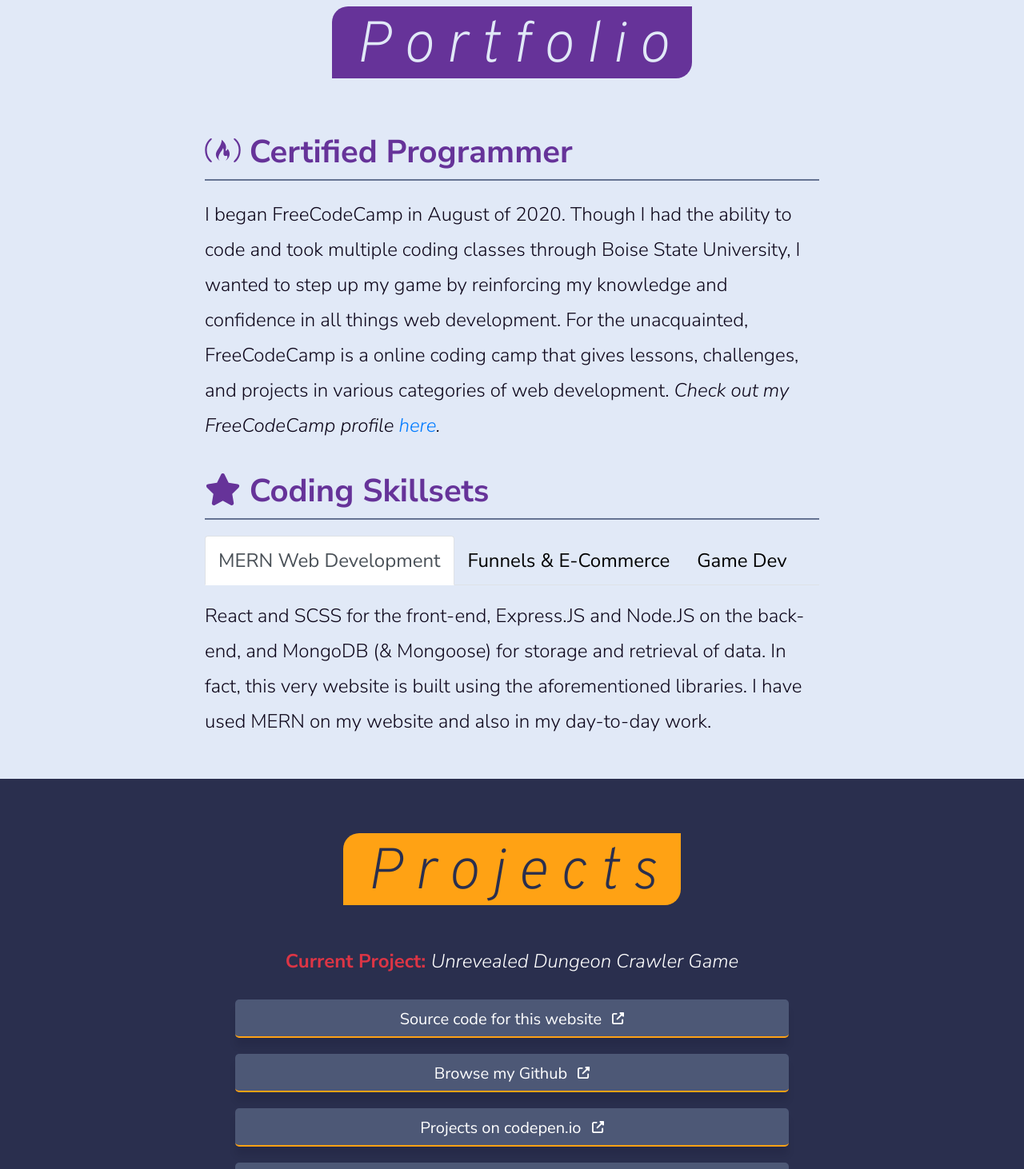
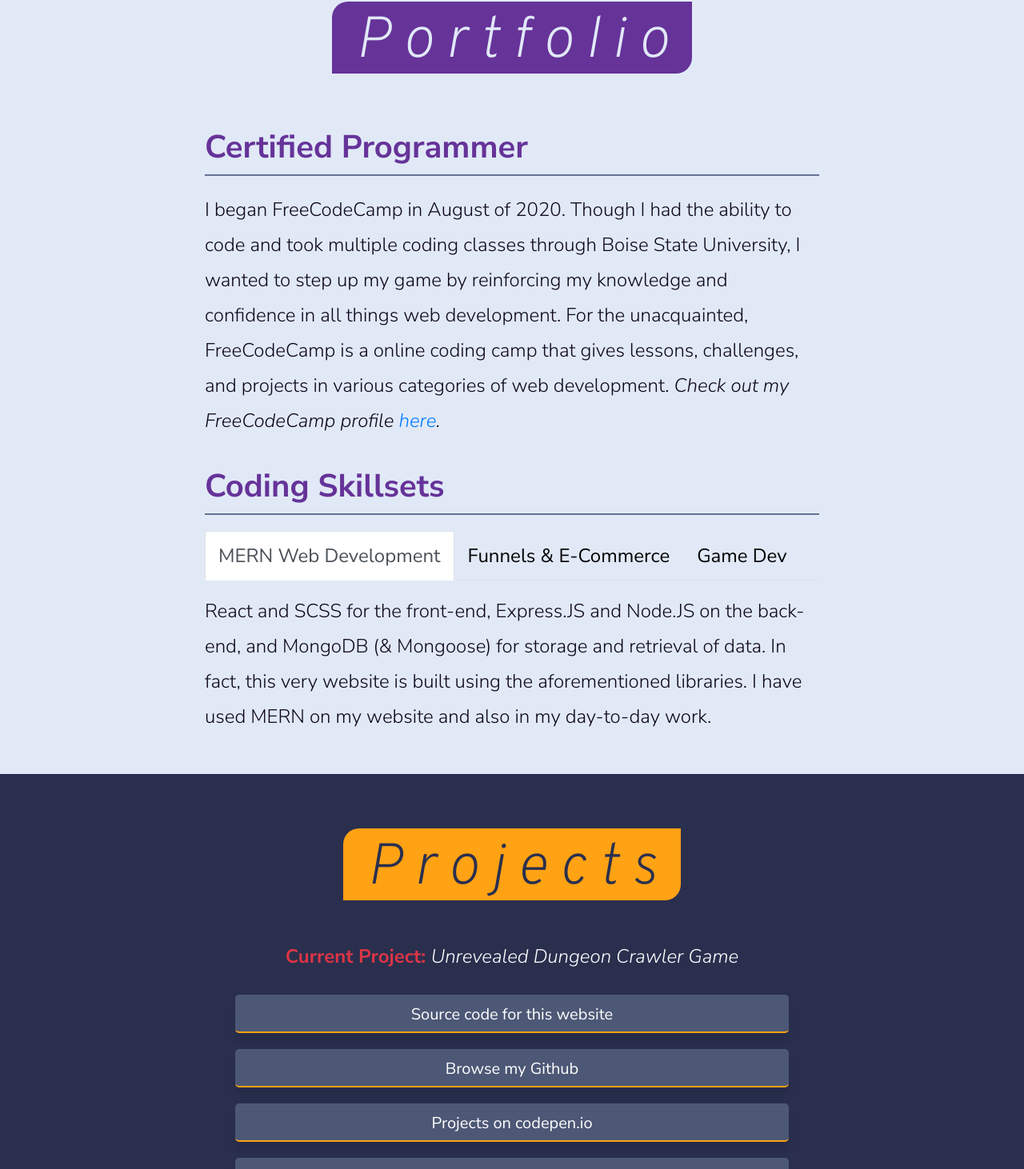
Before and after one commit to toako/toakotech, a Next.js app: page / in a window 1280 px wide. Shown: the part 1101-2563 px from the top of the page at 80% size. Built offline with nearby package versions, Linux system fonts and the light colour scheme.

Commit message:
Removed unnecessary icons

```diff
--- a/components/Navigation.js
+++ b/components/Navigation.js
@@ -28,7 +28,7 @@ export default function Navigation () {
                     <Nav.Link className="nav-btn" href="#s3">Contact</Nav.Link>
                 </Nav>
                 <Nav>
-                    <Nav.Link className="nav-btn" href="https://www.github.com/toako">GitHub <i className="fab fa-github fa-sm"></i></Nav.Link>
+                    <Nav.Link className="nav-btn" href="https://www.github.com/toako">GitHub</Nav.Link>
                 </Nav>
             </Navbar.Collapse>
             </Container>
--- a/components/index/Greeting0.js
+++ b/components/index/Greeting0.js
@@ -18,7 +18,7 @@ class Greeting0 extends React.Component {
                 <Row id="s0-header">
                     <Col>
                         <p id="s0-name">William <br/> Burciaga <br/> Kellermann</p>
-                        <p id="s0-summary">Web Developer in Boise, ID <i className="fas fa-map-marker-alt"></i></p>
+                        <p id="s0-summary">Web Developer in Boise, ID</p>
                     </Col>
                 </Row>
                 <Row id="s0-subheader">
--- a/components/index/Portfolio1.js
+++ b/components/index/Portfolio1.js
@@ -17,7 +17,7 @@ class Portfolio1 extends React.Component {
                 </Row>
                 <Row>
                     <Col>
-                        <h1 className="s1-title"><i className="fab fa-free-code-camp"></i> Certified Programmer</h1>
+                        <h1 className="s1-title"> Certified Programmer</h1>
                         <div className="s1-bar"/>
                         <p>
                             I began FreeCodeCamp in August of 2020. Though I had the ability to code and took multiple coding classes through Boise State University, I wanted to step up my
@@ -29,7 +29,7 @@ class Portfolio1 extends React.Component {
                 </Row>
                 <Row>
                     <Col>
-                        <h1 className="s1-title"><i className="fas fa-star"></i> Coding Skillsets</h1>
+                        <h1 className="s1-title"> Coding Skillsets</h1>
                         <div className="s1-bar"/>
                         <Tabs defaultActiveKey="mern" id="skl" className="mb-3">
                             <Tab eventKey="mern" title="MERN Web Development" className="s1-tab">
--- a/components/index/Projects2.js
+++ b/components/index/Projects2.js
@@ -62,19 +62,19 @@ class Projects2 extends React.Component {
                             <i>Unrevealed Dungeon Crawler Game</i>
                         </p>
                         <Button className="s2-button" href="https://github.com/toako/toakotech">
-                            Source code for this website <i className="fas fa-external-link-alt fa-xs ml-2"></i>
+                            Source code for this website
                         </Button>
                         <Button className="s2-button" href="https://www.github.com/toako">
-                            Browse my Github <i className="fas fa-external-link-alt fa-xs ml-2"></i>
+                            Browse my Github
                         </Button>
                         <Button className="s2-button" href="https://codepen.io/toako">
-                            Projects on codepen.io <i className="fas fa-external-link-alt fa-xs ml-2"></i>
+                            Projects on codepen.io
                         </Button>
                         <Button className="s2-button" href="https://repl.it/@toakonguf12">
-                            Projects on repl.it <i className="fas fa-external-link-alt fa-xs ml-2"></i>
+                            Projects on repl.it
                         </Button>
                         <Button className="s2-button" href="#s2-header">
-                            Check out progress on my game! <i>Coming soon...</i> <i className="fas fa-external-link-alt fa-xs ml-2"></i>
+                            Check out progress on my game! <i>Coming soon...</i>
                         </Button>
                     </Col>
                 </Row>
```
Also changed, not shown: 1 other file (tests, documents, lock files or other folders).
